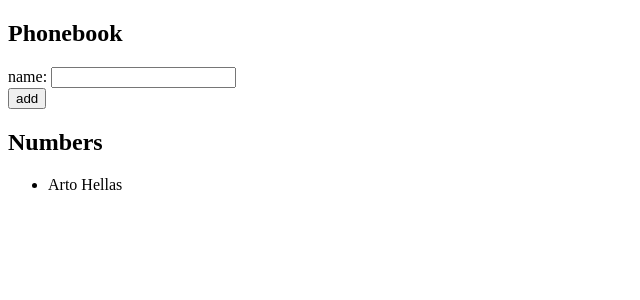
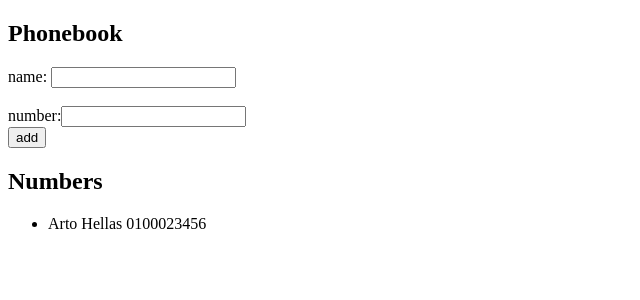
Before and after one commit to RaghdaaMoustafa/fullstackopen, a React (Create React App) app in the folder part2/phonebook/: page / in a window 1280 px wide. Shown: the top 300 px of the page, without its empty margins (0-640 px from the left). Built offline with nearby package versions, Linux system fonts and the light colour scheme.

Commit message:
-part2b -2.8 add number

```diff
--- a/part2/phonebook/src/App.js
+++ b/part2/phonebook/src/App.js
@@ -1,14 +1,18 @@
 import { useState } from 'react'
 
 const App = () => {
-  const [persons, setPersons] = useState([{ name: 'Arto Hellas' }])
+  const [persons, setPersons] = useState([
+    { name: 'Arto Hellas', number: '0100023456' },
+  ])
   const [newName, setNewName] = useState('')
-  const checkRepeated = persons.map((element) => element.name === newName)
+  const [newNumber, setNewNumber] = useState('')
   const addName = (event) => {
     event.preventDefault()
     const phoneObject = {
       name: newName,
+      number: newNumber,
     }
+    const checkRepeated = persons.map((element) => element.name === newName)
     console.log(persons)
     console.log(checkRepeated)
     console.log(checkRepeated.includes(true))
@@ -18,10 +22,14 @@ const App = () => {
     }
     setPersons(persons.concat(phoneObject))
     setNewName(' ')
+    setNewNumber(' ')
     console.log(persons)
   }
-  const handleInput = (event) => {
+  const handleInputName = (event) => {
     setNewName(event.target.value)
+  }
+  const handleInputNumber = (event) => {
+    setNewNumber(event.target.value)
   }
 
   return (
@@ -29,7 +37,12 @@ const App = () => {
       <h2>Phonebook</h2>
       <form onSubmit={addName}>
         <div>
-          name: <input onChange={handleInput} value={newName} />
+          name: <input onChange={handleInputName} value={newName} />
+        </div>
+        <br></br>
+        <div>
+          number:
+          <input value={newNumber} onChange={handleInputNumber} />
         </div>
         <div>
           <button type="submit">add</button>
@@ -38,7 +51,9 @@ const App = () => {
       <h2>Numbers</h2>
       <ul>
         {persons.map((element, id) => (
-          <li key={element.name}>{element.name}</li>
+          <li key={element.name}>
+            {element.name} {element.number}
+          </li>
         ))}
       </ul>
     </div>
```
